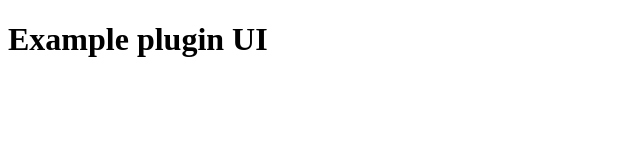
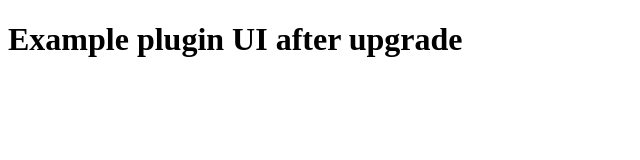
Before and after one commit to lyscu/sampleOnKyma, a website: page frontend/index.html in a window 1280 px wide. Shown: the whole page, without its empty margins (0-640 px from the left). Drawn offline with Linux system fonts and the light colour scheme.

Commit message:
update something

```diff
--- a/frontend/index.html
+++ b/frontend/index.html
@@ -7,7 +7,7 @@
 <body>
 
   <div>
-    <h1>Example plugin UI</h1>
+    <h1>Example plugin UI after upgrade</h1>
   </div>
 
 </body>
```
Also changed, not shown: 1 other file.
